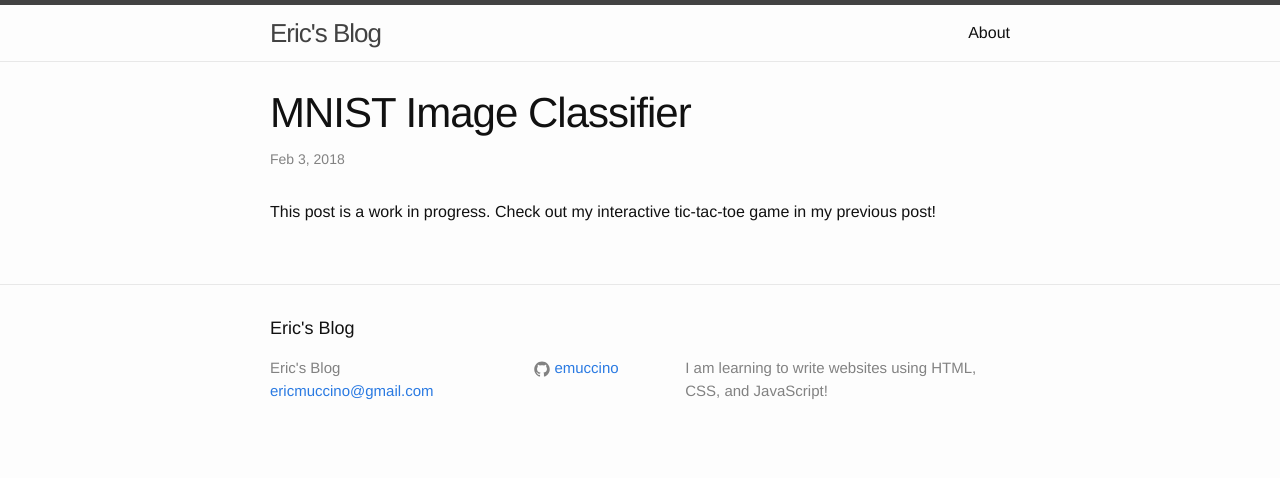
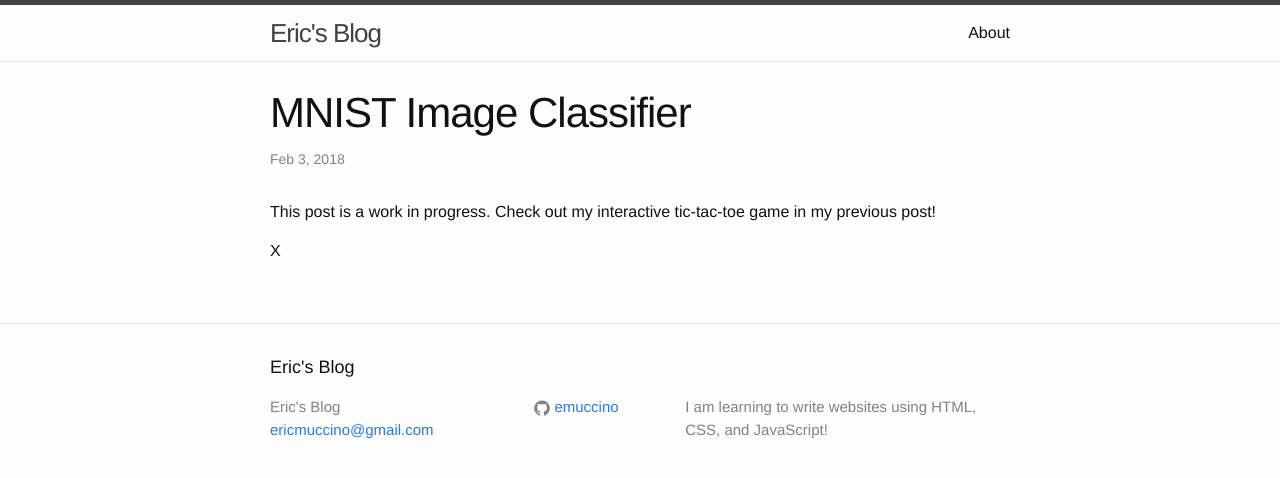
Before and after one commit to emuccino/emuccino.github.io, a Jekyll site: the page built from _posts/2018-02-03-MNSIT-image-classifier.markdown, in a window 1280 px wide. Shown: the top 478 px of the page. Built offline with Jekyll 4.4.1, drawn with Linux system fonts in a browser that asks for light colours; nearby versions of some CDN libraries.

Commit message:
Update 2018-02-03-MNSIT-image-classifier.markdown

```diff
--- a/_posts/2018-02-03-MNSIT-image-classifier.markdown
+++ b/_posts/2018-02-03-MNSIT-image-classifier.markdown
@@ -10,7 +10,7 @@
 <html>
     <body class = 'post2'>
         <div class = 'board'>
-            <div class='cell' data-indx = "0" ></div>
+            <div class='cell' data-indx = "0" >X</div>
             <div class='cell' data-indx = "1" ></div>
             <div class='cell' data-indx = "2" ></div>
             <div class='cell' data-indx = "3" ></div>
```
